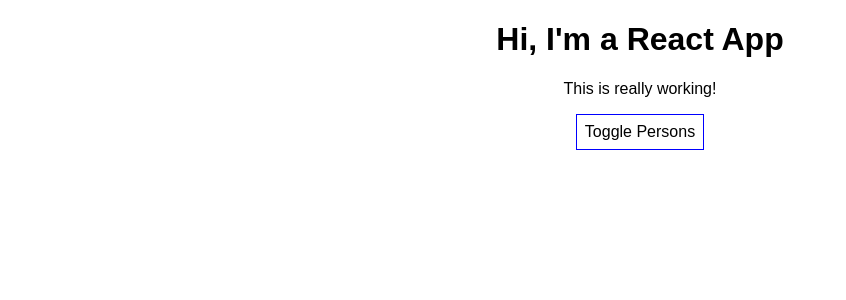
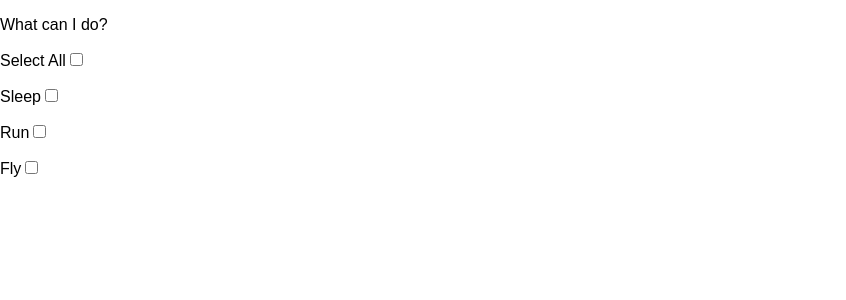
Before and after one commit to Buzonxxxx/React-Novice, a React (Create React App) app in the folder my-app/: page / in a window 1280 px wide. Shown: the top 300 px of the page, without its empty margins (0-846 px from the left). Built offline with nearby package versions, Linux system fonts and the light colour scheme.

Commit message:
finsh selectAll HW

```diff
--- a/my-app/src/components/SelectAll.js
+++ b/my-app/src/components/SelectAll.js
@@ -1,23 +1,56 @@
 import React from 'react'
 
 class SelectAll extends React.Component {
+  constructor(props) {
+    super(props)
+    this.state = {
+      checked: [false, false, false],
+    }
+  }
+
+  selectAll = event => {
+    this.setState({
+      checked: this.state.checked.map(function () {
+        return event.target.checked //select all box被按之後的狀態
+      })
+    })
+  }
+
+  handleChange = (index, event) => {
+    var checked = this.state.checked;
+    checked[index] = event.target.checked;
+
+    this.setState({
+      checked: checked
+    })
+  }
   render() {
+    var isAllChecked =
+    this.state.checked.filter(c => c).length === this.state.checked.length
+    // 目前checked數量 === state checked數量
     return (
       <div>
         <p>What can I do?</p>
-        <form>
-          Select All
-        <input type='checkbox' />
-          <br />
-          Sleep
-        <input type='checkbox' />
-          <br />
-          Run
-        <input type='checkbox' />
-          <br />
-          Fly
-        <input type='checkbox' />
-        </form>
+        <p>Select All
+          <input type='checkbox'
+            onChange={this.selectAll}
+            checked={isAllChecked}
+          /></p>
+        <p>Sleep
+          <input type='checkbox'
+            checked={this.state.checked[0]}
+            onChange={this.handleChange.bind(this, 0)}
+          /><br /></p>
+        <p>Run
+          <input type='checkbox'
+            checked={this.state.checked[1]}
+            onChange={this.handleChange.bind(this, 1)}
+          /><br /></p>
+        <p>Fly
+          <input type='checkbox'
+            checked={this.state.checked[2]}
+            onChange={this.handleChange.bind(this, 2)}
+          /><br /></p>
       </div>
     )
 
--- a/my-app/src/index.js
+++ b/my-app/src/index.js
@@ -23,8 +23,8 @@ import SelectAll from './components/SelectAll'
     // <ShowWarning/>,
     // <AgeTeller />,
     // <Assignment1 />,
-    <ReactSample/>,
+    // <ReactSample/>,
     // <LoginControl />,
-    // <SelectAll />,
+    <SelectAll />,
     document.getElementById('root')
   );
```
